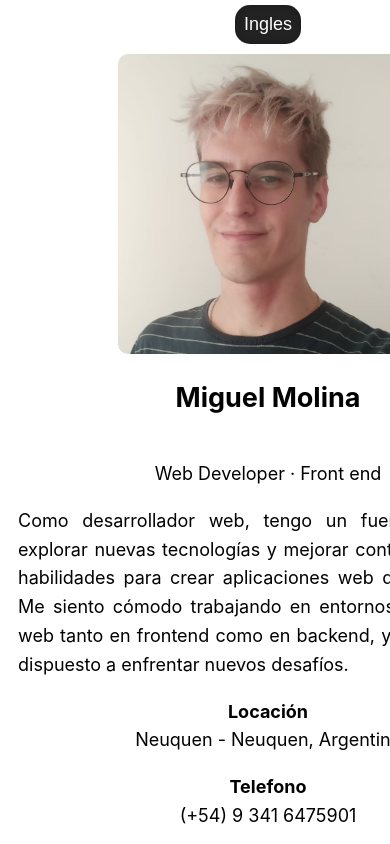
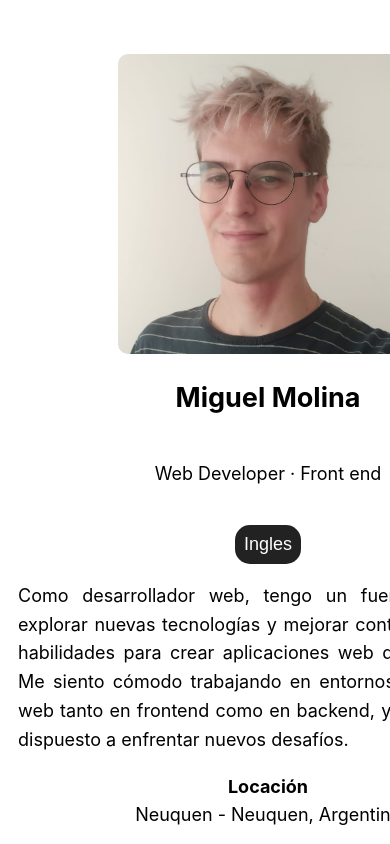
Before and after one commit to MigueM/cv, a Next.js app: page / in a window 390 px wide. Shown: the top 844 px of the page. Built offline with nearby package versions, Linux system fonts and the light colour scheme.

Commit message:
new lang button

```diff
--- /dev/null
+++ b/components/langButton.js
@@ -0,0 +1,15 @@
+import utilStyles from "../styles/utils.module.css";
+
+const LangButton = ({ setLang, lang }) => {
+    return lang == "en" ? (
+      <button onClick={() => setLang("es")} className={utilStyles.langButton}>
+        Español
+      </button>
+    ) : (
+      <button onClick={() => setLang("en")} className={utilStyles.langButton}>
+        Ingles
+      </button>
+    );
+  };
+
+  export default LangButton;
--- a/components/sideData.js
+++ b/components/sideData.js
@@ -1,5 +1,6 @@
 import Image from "next/image";
 import styles from "./sideData.module.css";
+import LangButton from "./langButton";
 
 const SideData = ({ interests, intereses, setLang, lang }) => {
 
@@ -19,6 +20,7 @@ const SideData = ({ interests, intereses, setLang, lang }) => {
       <section className={styles.heading}>
         <h1 className={styles.headingTitle}>Miguel Molina</h1>
         <p>Web Developer · Front end</p>
+        <LangButton lang={lang} setLang={setLang} />
         <p className={styles.interestDescription}>{interests}</p>
       </section>
 
@@ -108,7 +110,7 @@ const SideData = ({ interests, intereses, setLang, lang }) => {
       <section className={styles.heading}>
         <h1 className={styles.headingTitle}>Miguel Molina</h1>
         <p>Web Developer · Front end</p>
-
+        <LangButton lang={lang} setLang={setLang} />
         <p className={styles.interestDescription}>{intereses}</p>
       </section>
 
--- a/pages/index.js
+++ b/pages/index.js
@@ -11,24 +11,13 @@ import {
   educacion,
 } from "../components/data";
 import { useState } from "react";
+import LangButton from "../components/langButton";
 
-const LangButton = ({ setLang, lang }) => {
-  return lang == "en" ? (
-    <button onClick={() => setLang("es")} className={utilStyles.langButton}>
-      Español
-    </button>
-  ) : (
-    <button onClick={() => setLang("en")} className={utilStyles.langButton}>
-      Ingles
-    </button>
-  );
-};
 
 export default function Home() {
   const [lang, setLang] = useState("es");
   return (
     <Layout>
-      <LangButton lang={lang} setLang={setLang} />
       <div className={utilStyles.homeContainer}>
         <SideData
           interests={interests}
@@ -41,6 +30,7 @@ export default function Home() {
           <section className={utilStyles.heading}>
             <h1 className={utilStyles.headingTitle}>Miguel Molina</h1>
             <p>Web Developer · Front end</p>
+            <LangButton lang={lang} setLang={setLang} />
             {lang == "en" ? (
               <p style={{ whiteSpace: "pre-wrap" }}>{interests}</p>
             ) : (
--- a/styles/utils.module.css
+++ b/styles/utils.module.css
@@ -73,12 +73,9 @@
 }
 
 .langButton {
-  position: absolute;
   background: none;
-  box-shadow: inset 0px 0px 4px 3px rgb(0 0 0 / 10%);
   border-radius: 15px;
   cursor: pointer;
-  top: 5%;
   z-index: 1;
   right: 23%;
   width: max-content;
@@ -109,7 +106,7 @@
     flex-direction: column;
   }
   .langButton {
-    top: 5px;
-    right: unset;
+    align-self: center;
+    margin: 1em 0;
   }
 }
```
